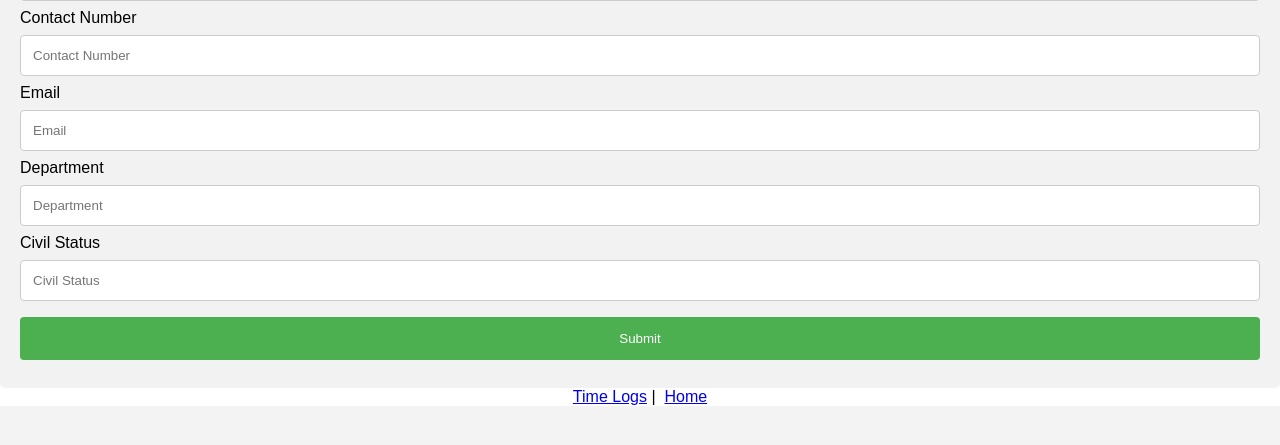
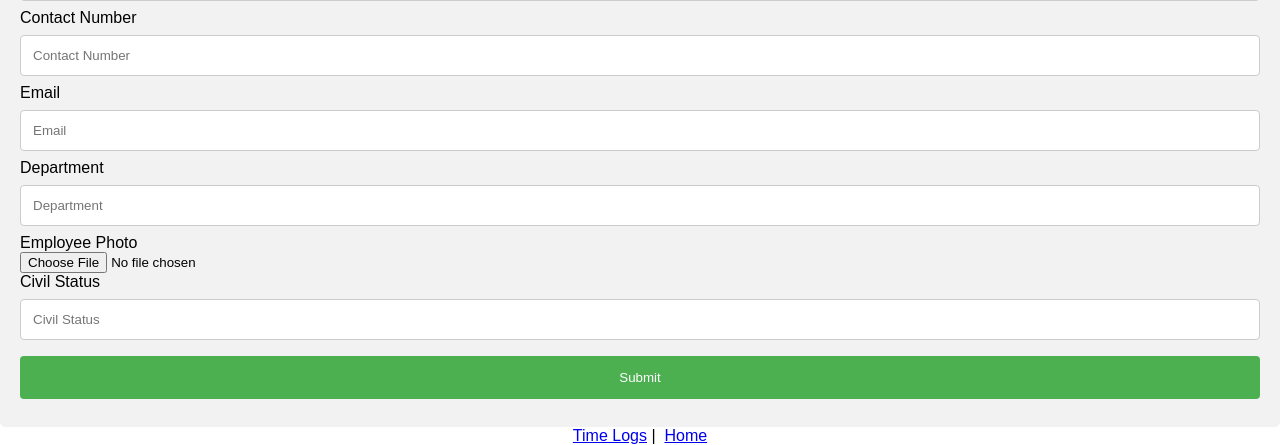
Before and after one commit to 404MarkNotFound/Master-System-MSTIP-2026, a PHP site: page /hr/addemployee.php in a window 1280 px wide. Shown: the part 1254-1699 px from the top of the page. Before the commit the page ends 1659 px from the top, so only its background shows below. Run offline with PHP 8.4, Linux system fonts and the light colour scheme; a stand-in replaces the project's code that opens the database connection.

Commit message:
update hr file

```diff
--- a/hr/addemployee.php
+++ b/hr/addemployee.php
@@ -63,12 +63,25 @@ if ($_SERVER['REQUEST_METHOD'] === 'POST' && isset($_POST['Submit'])) {
     $department = mysqli_real_escape_string($conn, $_POST['department'] ?? '');
     $civil_status = mysqli_real_escape_string($conn, $_POST['civil_status'] ?? '');
 
+    $photo = '';
+    if (isset($_FILES['photo']) && $_FILES['photo']['error'] === 0) {
+        $target_dir = "uploads/employees/";
+        if (!file_exists($target_dir)) {
+            mkdir($target_dir, 0777, true);
+        }
+        $photo_name = basename($_FILES["photo"]["name"]);
+        $target_file = $target_dir . uniqid() . '_' . $photo_name;
+        if (move_uploaded_file($_FILES["photo"]["tmp_name"], $target_file)) {
+            $photo = $target_file;
+        }
+    }
+
     $sql2 = "SELECT * FROM employees WHERE emp_num = '$emp_number' AND fname = '$firstname' AND mname = '$mname' AND lname = '$lname' AND address = '$address' AND gender = '$gender' AND employment_status = '$employment_status' AND position = '$position' AND sss = '$sss' AND philhealth = '$philhealth' AND tin = '$tin' AND pagibig = '$pagibig' AND taxcategory = '$taxcategory' AND salary = '$salary' AND rateperday = '$rateperday' AND cnum = '$cnum' AND email = '$email' AND department = '$department' AND civil_status = '$civil_status'";
     $result = mysqli_query($conn, $sql2);
     $count = $result ? mysqli_num_rows($result) : 0;
 
     if ($count == 0) {
-        $sql = "INSERT INTO employees (emp_num, fname, mname, lname, address, gender, employment_status, position, sss, philhealth, tin, pagibig, taxcategory, salary, rateperday, cnum, email, department, civil_status) VALUES ('$emp_number','$firstname','$mname','$lname','$address','$gender','$employment_status','$position','$sss','$philhealth','$tin','$pagibig','$taxcategory','$salary','$rateperday','$cnum','$email','$department','$civil_status')";
+        $sql = "INSERT INTO employees (emp_num, fname, mname, lname, address, gender, employment_status, position, sss, philhealth, tin, pagibig, taxcategory, salary, rateperday, photo, cnum, email, department, civil_status) VALUES ('$emp_number','$firstname','$mname','$lname','$address','$gender','$employment_status','$position','$sss','$philhealth','$tin','$pagibig','$taxcategory','$salary','$rateperday','$photo','$cnum','$email','$department','$civil_status')";
         if (mysqli_query($conn, $sql)) {
             echo '<script>alert("Employee details has been successfully added!"); location.href="../index.php";</script>';
             exit;
@@ -85,7 +98,7 @@ if ($_SERVER['REQUEST_METHOD'] === 'POST' && isset($_POST['Submit'])) {
 <body>
 <?php include("../mainmenu.php"); ?>
     <div class="container">
-      <form name="myform" method="POST" action="">
+      <form name="myform" method="POST" action="" enctype="multipart/form-data">
       <label for="header"><h2>Add Employee Details</h2></label>
 
         <label for="employeenumber">Employee Number</label>
@@ -146,6 +159,9 @@ if ($_SERVER['REQUEST_METHOD'] === 'POST' && isset($_POST['Submit'])) {
         <label for="department">Department</label>
         <input type="text" id="department" name="department" placeholder="Department">
 
+        <label for="photo">Employee Photo</label>
+        <input type="file" id="photo" name="photo" accept="image/*">
+
         <label for="civil_status">Civil Status</label>
         <input type="text" id="civil_status" name="civil_status" placeholder="Civil Status">
 
```
Also changed, not shown: hr/employees_masterlist.php (+7 -1 lines).
